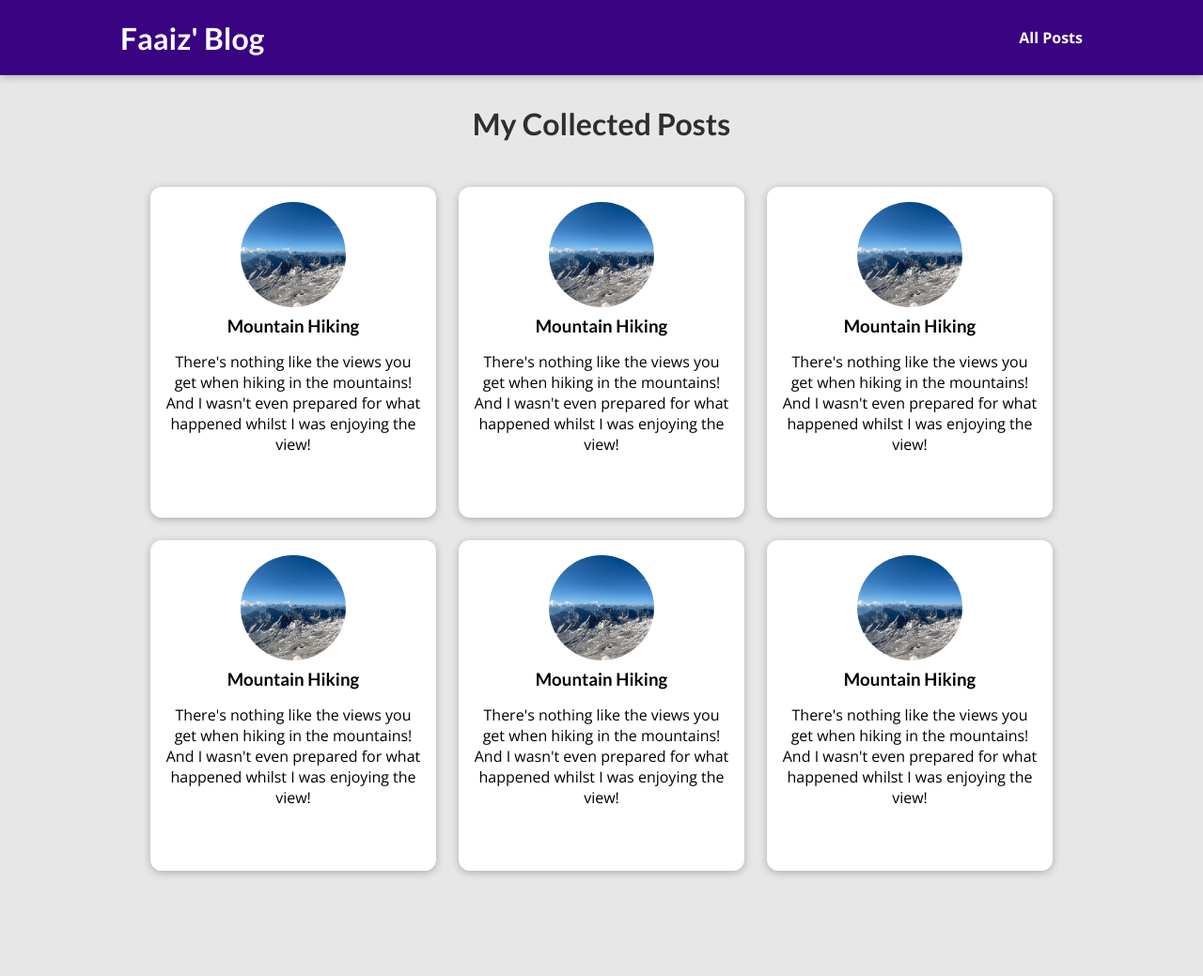
After one commit to syedfaaiz88/Django-Maximilian, a Django app: template blog/templates/blog/posts.html in a window 1280 px wide. The commit adds this page. Shown: the whole page at 94% size. Run offline with Django 5.2, Linux system fonts and the light colour scheme; the template is opened without the code that fills it, so the values that code supplies are empty.

Commit message:
Add posts page and styling

```diff
--- /dev/null
+++ b/blog/static/blog/all-posts.css
@@ -0,0 +1,43 @@
+body {
+    background-color: #e7e7e7;
+  }
+
+  #main-navigation {
+    background-color: #390281;
+    box-shadow: 0 2px 8px rgba(0, 0, 0, 0.25);
+  }
+
+  #all-posts {
+    margin: 7rem auto;
+    width: 90%;
+    max-width: 60rem;
+  }
+
+  #all-posts h2 {
+    text-align: center;
+    font-size: 2rem;
+    color: #2e2e2e;
+    margin: 3rem 0;
+  }
+
+  ul {
+    list-style: none;
+    margin: 0;
+    padding: 0;
+    display: grid;
+    grid-template-columns: repeat(auto-fill, minmax(17rem, 1fr));
+    gap: 1.5rem;
+  }
+
+  .post img {
+    width: 7rem;
+    height: 7rem;
+  }
+
+  .post a {
+    height: 22rem;
+    transform-origin: center;
+    box-shadow: 0 2px 8px rgba(0, 0, 0, 0.25);
+    border-radius: 12px;
+    background-color: white;
+  }
--- /dev/null
+++ b/blog/templates/blog/includes/post.html
@@ -0,0 +1,17 @@
+{% load static %}
+
+<li>
+  <article class="post">
+    <a href="">
+      <img src="{% static "blog/images/mountains.jpg" %}" alt="Mountain Hiking"/>
+      <div class="post__content">
+        <h3>Mountain Hiking</h3>
+        <p>
+          There's nothing like the views you get when hiking in the mountains!
+          And I wasn't even prepared for what happened whilst I was enjoying the
+          view!
+        </p>
+      </div>
+    </a>
+  </article>
+</li>
--- /dev/null
+++ b/blog/templates/blog/posts.html
@@ -0,0 +1,25 @@
+{% extends "base.html" %}
+
+{% load static %}
+
+{% block title %}All My Posts{% endblock title %}
+
+{% block css_files %}
+  <link rel="stylesheet" href="{% static "blog/post.css" %}" />
+  <link rel="stylesheet" href="{% static "blog/all-posts.css" %}" />
+{% endblock css_files %}
+
+{% block content %}
+<section id="all-posts">
+  <h2>My Collected Posts</h2>
+
+  <ul>
+    {% include "blog/includes/post.html" %}
+    {% include "blog/includes/post.html" %}
+    {% include "blog/includes/post.html" %}
+    {% include "blog/includes/post.html" %}
+    {% include "blog/includes/post.html" %}
+    {% include "blog/includes/post.html" %}
+  </ul>
+</section>
+{% endblock content %}
--- a/blog/views.py
+++ b/blog/views.py
@@ -8,7 +8,7 @@ def index(request):
 
 
 def posts(request):
-    pass
+    return render(request, "blog/posts.html")
 
 
 def post_detail(request):
--- a/templates/base.html
+++ b/templates/base.html
@@ -10,6 +10,10 @@
     {% block css_files %}{% endblock css_files %}
 </head>
 <body>
+    <header id="main-navigation">
+        <h1><a href="">Faaiz' Blog</a></h1>
+        <nav><a href="">All Posts</a></nav>
+    </header>
     {% block content %}{% endblock content %}
 </body>
 </html>
```
Also changed, not shown: blog/templates/blog/index.html (+1 -15 lines).
